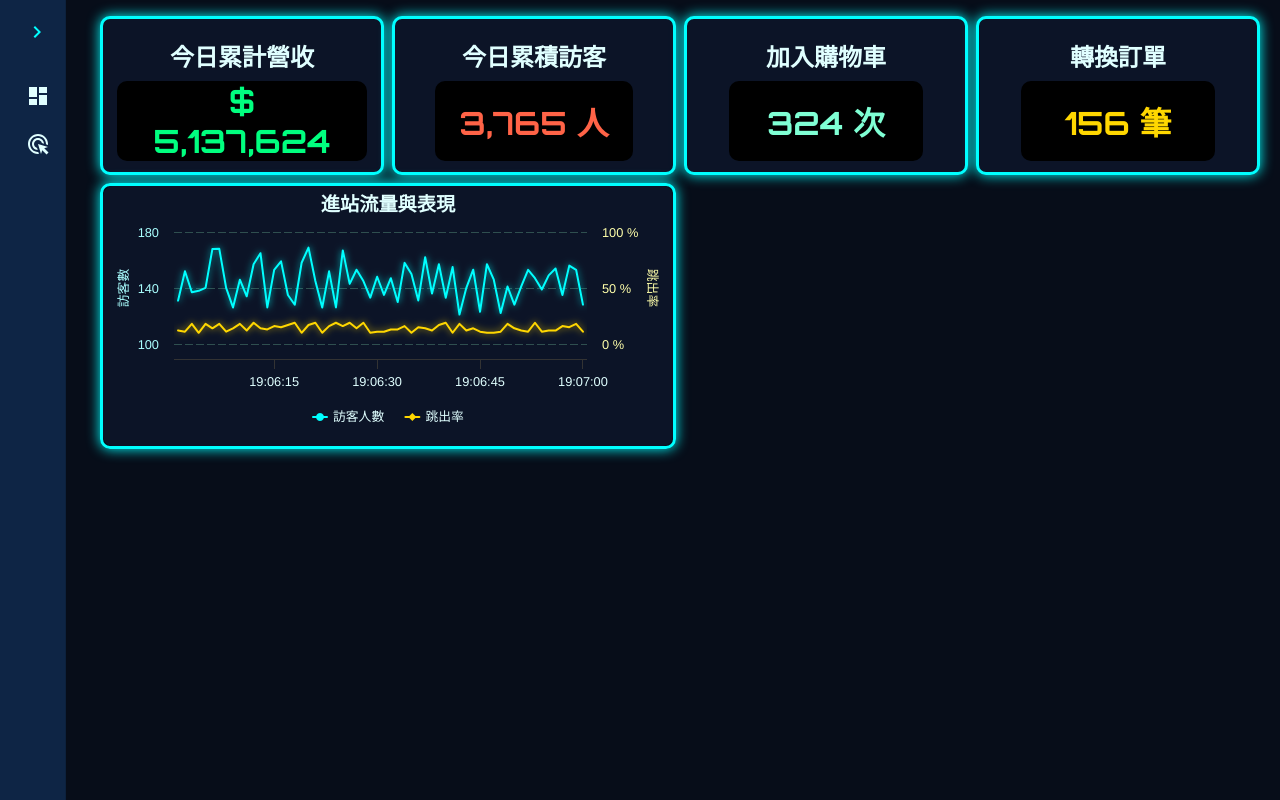
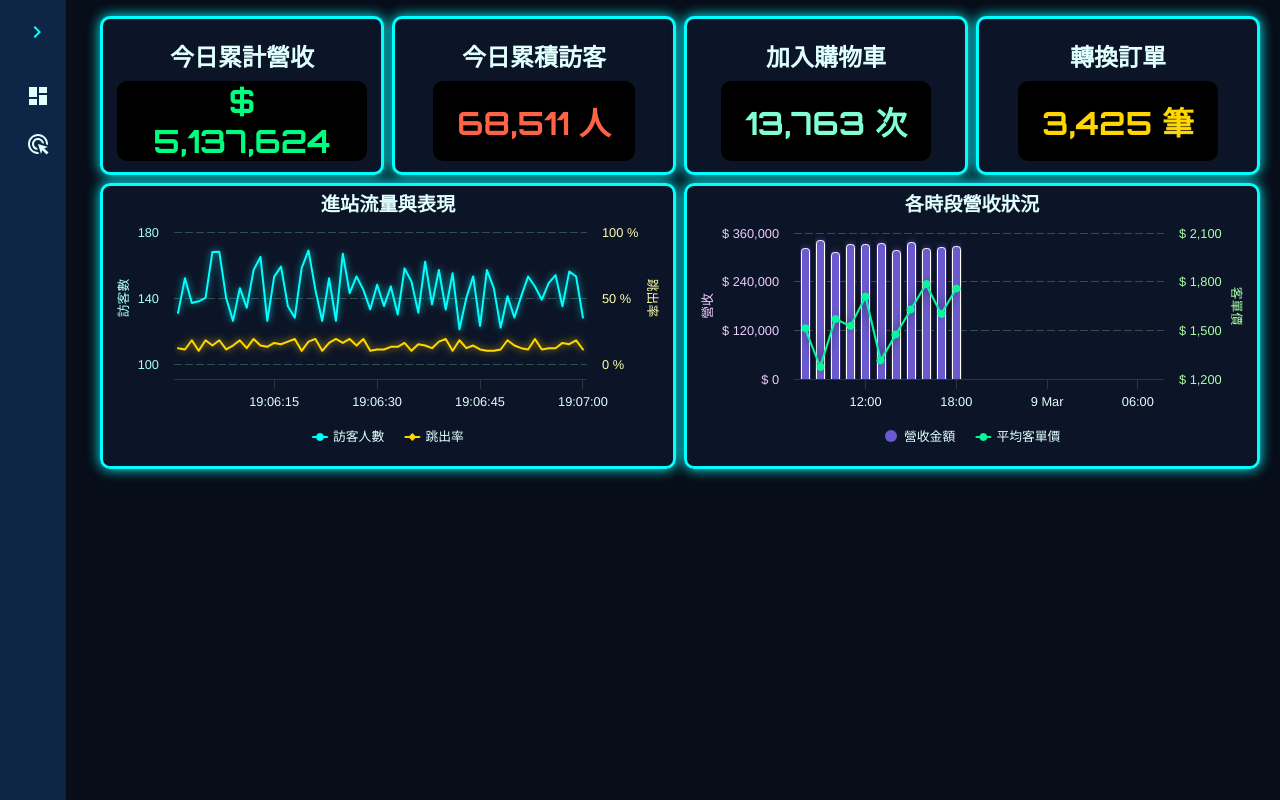
Before and after one commit to bobchen1224/ec_website_monitor, a React (Create React App) app: page / in a window 1280 px wide. Built offline with nearby package versions, Linux system fonts and the light colour scheme.

Commit message:
update to timeseries chart and add sales chart

```diff
--- a/src/components/Charts/charts.js
+++ b/src/components/Charts/timeSeriesChart.js
@@ -1,11 +1,13 @@
 import Highcharts from 'highcharts';
 import HighchartsReact from "highcharts-react-official";
 
-const ChartsComponent = ({titleValue, seriesValue}) => {
+Highcharts.setOptions({ lang: { thousandsSep: ',' } });
+
+const TimeSeriesChart = ({heightValue, titleValue, seriesValue, yaxisValue, xOffsetValue}) => {
     const chartOptions = {
         chart: {
             zoomType: 'xy',
-            height: '260px',
+            height: heightValue,
             animation: true,
             backgroundColor: '#0C1427',
             borderRadius: 10,
@@ -38,6 +40,7 @@ const ChartsComponent = ({titleValue, seriesValue}) => {
                 color: 'lightcyan',
             },
             shared: true,
+            borderWidth: 1,
         },
 
         xAxis: [
@@ -49,47 +52,11 @@ const ChartsComponent = ({titleValue, seriesValue}) => {
                         color: 'lightcyan',
                     }
                 },
-                offset: 15,
+                offset: xOffsetValue,
             }
         ],
 
-        yAxis: [
-            {
-                title: {
-                    text: '訪客數',
-                    style: {
-                        color: '#aff'
-                    },
-                },
-                labels: {
-                    format: '{value}',
-                    style: {
-                        color: '#aff',
-                    },
-                },
-                gridLineColor: 'darkslategrey',
-                gridLineDashStyle: 'longdash',
-            },
-            {
-                title: {
-                    text: '跳出率',
-                    style: {
-                        color: '#ffa'
-                    },
-                },
-                labels: {
-                    format: '{value} %',
-                    style: {
-                        color: '#ffa',
-                    },
-                },
-                gridLineColor: 'darkslategrey',
-                gridLineDashStyle: 'longdash',
-                min: 0,
-                max: 100,
-                opposite: true,
-            },
-        ],
+        yAxis: yaxisValue,
 
         time: {
             timezoneOffset: -8 * 60,
@@ -106,4 +73,4 @@ const ChartsComponent = ({titleValue, seriesValue}) => {
     )
 };
 
-export default ChartsComponent;
+export default TimeSeriesChart;
--- a/src/pages/Dashboard/index.js
+++ b/src/pages/Dashboard/index.js
@@ -2,7 +2,7 @@ import { Box, Grid } from "@mui/material";
 import { CyberpunkLoader, MainDataBox } from "../../components/DesignedUI";
 import { useEffect, useState } from "react";
 import moment from "moment";
-import ChartsComponent from "../../components/Charts/charts";
+import TimeSeriesChart from "../../components/Charts/timeSeriesChart";
 
 const getMinutesList = () => {
     let tempList = [];
@@ -11,9 +11,21 @@ const getMinutesList = () => {
             timeTicks: moment().startOf('seconds').valueOf() + (i * 1000),
             traffic: Math.floor(Math.random() * 50) + 120,
             bounceRate: Math.floor(Math.random() * 10) + 10,
-        }
+        };
     };
     return tempList;
+};
+
+const getHourList = () => {
+    let tempList = [];
+    for(let i = 0; i < 24; i++) {
+        tempList[i] = {
+            timeTicks: moment().startOf('day').valueOf() + (i * 60 * 60 * 1000),
+            sales: moment().startOf('hours').hours() > i ? Math.floor(Math.random() * 50000) + 300000 : null,
+            perSale: moment().startOf('hours').hours() > i ? Math.floor(Math.random() * 600) + 1200 : null,
+        };
+    }
+    return tempList
 };
 
 const Dashboard = () => {
@@ -26,9 +38,10 @@ const Dashboard = () => {
         }
     );
     const [trafficData, setTrafficData] = useState([]);
+    const [salesData, setSalesData] = useState([]);
     const [loading, setLoading] = useState(false);
 
-    const trafficSeries =  [
+    const trafficSeries = [
         {
             name: '訪客人數',
             type: 'line',
@@ -55,17 +68,124 @@ const Dashboard = () => {
             },
             data: [...trafficData].map((v) => ({x: v.timeTicks, y: v.bounceRate }))
         },
-    ]
+    ];
+
+    const trafficYaxis = [
+        {
+            title: {
+                text: '訪客數',
+                style: {
+                    color: '#aff'
+                },
+            },
+            labels: {
+                format: '{value}',
+                style: {
+                    color: '#aff',
+                },
+            },
+            gridLineColor: 'darkslategrey',
+            gridLineDashStyle: 'longdash',
+        },
+        {
+            title: {
+                text: '跳出率',
+                style: {
+                    color: '#ffa'
+                },
+            },
+            labels: {
+                format: '{value} %',
+                style: {
+                    color: '#ffa',
+                },
+            },
+            gridLineColor: 'darkslategrey',
+            gridLineDashStyle: 'longdash',
+            min: 0,
+            max: 100,
+            opposite: true,
+        },
+    ];
+
+    const salesSeries = [
+        {
+            name: '營收金額',
+            type: 'column',
+            color: 'slateblue',
+            borderRadius: 3,
+            yAxis: 0,
+            shadow: {
+                color: 'slateblue',
+                offsetX: 0,
+                offsetY: 0,
+                width: 7,
+            },
+            data: [...salesData].map((v) => ({x: v.timeTicks, y: v.sales }))
+        },
+        {
+            name: '平均客單價',
+            type: 'line',
+            color: 'mediumspringgreen',
+            zIndex: 2,
+            lineWidth: 2,
+            yAxis: 1,
+            shadow: {
+                color: 'black',
+                offsetX: 0,
+                offsetY: 0,
+                width: 10,
+            },
+            data: [...salesData].map((v) => ({x: v.timeTicks, y: v.perSale }))
+        },
+    ];
+
+    const salesYaxis = [
+        {
+            title: {
+                text: '營收',
+                style: {
+                    color: '#ecf'
+                },
+            },
+            labels: {
+                format: '$ {value:,f}',
+                style: {
+                    color: '#ecf',
+                },
+            },
+            gridLineColor: 'darkslategrey',
+            gridLineDashStyle: 'longdash',
+        },
+        {
+            title: {
+                text: '客單價',
+                style: {
+                    color: '#afa'
+                },
+            },
+            labels: {
+                format: '$ {value:,f}',
+                style: {
+                    color: '#afa',
+                },
+            },
+            gridLineColor: 'darkslategrey',
+            gridLineDashStyle: 'longdash',
+            opposite: true,
+        },
+    ];
 
     const getInitData = () => new Promise((resolve, reject) => {
         setTimeout(()=>{
             resolve(
                 setTrafficData(getMinutesList()),
+                setSalesData(getHourList()),
                 setTotalData({
                     totalSales: 5137624,
-                    totalVisitors: 3765,
-                    totalAddToCarts: 324,
-                    totalConversions: 156,
+                    totalVisitors: 68511,
+                    totalAddToCarts: 13763,
+                    totalConversions: 3425,
                 }),
             )
         }, 3000)
@@ -78,10 +198,21 @@ const Dashboard = () => {
             setLoading(false)
         });
 
-        const tenSecTimer = setInterval(()=>{
+        const fiveSecTimer = setInterval(()=>{
             setTrafficData(getMinutesList());
         }, 5 * 1000);
+
+        const tenSecTimer = setInterval(()=>{
+            setTotalData((prev) => {
+                prev.totalSales = prev.totalSales + Math.floor(Math.random()*1500);
+                prev.totalVisitors = prev.totalVisitors + Math.floor(Math.random()*20);
+                prev.totalAddToCarts = prev.totalAddToCarts + Math.floor(Math.random()*4);
+                prev.totalConversions = prev.totalConversions + Math.floor(Math.random()*2);
+                return prev;
+            });
+        }, 10 * 1000);
         return () => {
+            clearInterval(fiveSecTimer);
             clearInterval(tenSecTimer);
         };
     },[]);
@@ -129,9 +260,23 @@ const Dashboard = () => {
             </Grid>
             <Grid item xs={12} md={6}>
                 <Box sx={{border: '3px solid aqua', borderRadius: '10px', boxShadow: '0 0 0.8rem aqua'}}>
-                    <ChartsComponent
+                    <TimeSeriesChart
+                        heightValue='280px'
                         titleValue='進站流量與表現'
                         seriesValue={trafficSeries}
+                        yaxisValue={trafficYaxis}
+                        xOffsetValue={15}
+                    />
+                </Box>
+            </Grid>
+            <Grid item xs={12} md={6}>
+                <Box sx={{border: '3px solid aqua', borderRadius: '10px', boxShadow: '0 0 0.8rem aqua'}}>
+                    <TimeSeriesChart
+                        heightValue='280px'
+                        titleValue='各時段營收狀況'
+                        seriesValue={salesSeries}
+                        yaxisValue={salesYaxis}
+                        xOffsetValue={0}
                     />
                 </Box>
             </Grid>
```
